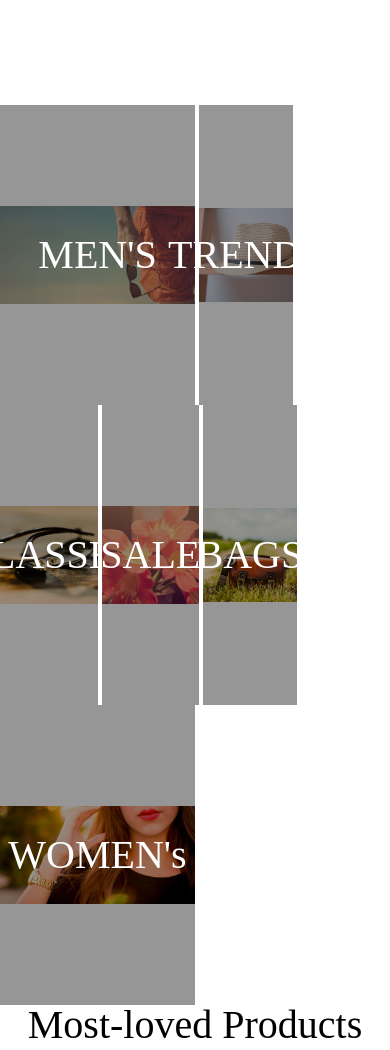
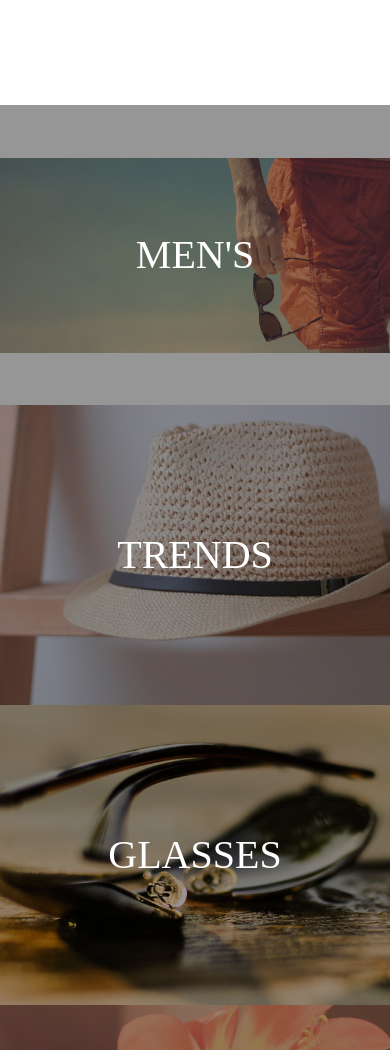
Before and after one commit to ShaylaDenise/Project1Aloha, a plain HTML site: page html.html/index.html in a window 390 px wide. Shown: the part 770-1820 px from the top of the page. Drawn offline with Linux system fonts and the light colour scheme.

Commit message:
first responsive design-categories

```diff
--- a/html.html/style.css
+++ b/html.html/style.css
@@ -314,9 +314,32 @@ button {
 }
 
     @media all and (max-width: 720px) {
-        #mens + #trends + #womens + #sale + #bags + #glasses {
+        .categories {
             display: flex;
-            width: 100%;
+            width: auto;
             flex-direction: column
         }
+        #mens {
+            width: auto;
+        }
+
+        #glasses {
+            width: auto;
+        }
+        #trends {
+            width: auto;
+
+        }
+        #womens {
+            width: auto;
+
+        }
+        #sale {
+            width: auto;
+
+        }
+        #bags {
+            width: auto;
+
+        }
     }
```
